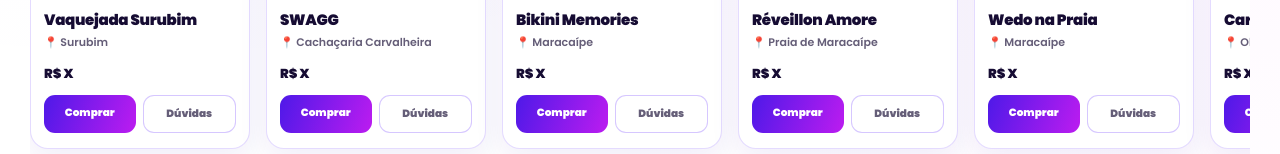
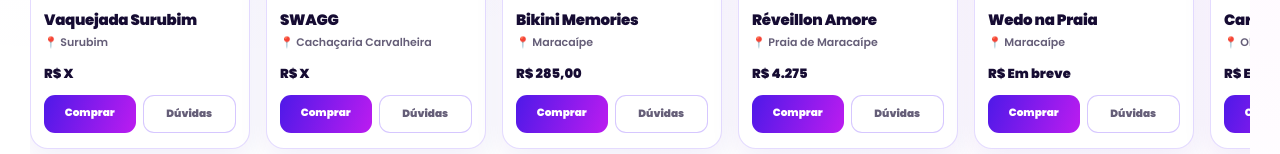
Before and after one commit to icarodev22/ticketx-site, a plain HTML site: page index.html in a window 1280 px wide. Shown: the part 1229-1383 px from the top of the page. Drawn offline with Linux system fonts and the light colour scheme.

Commit message:
valor eventos

```diff
--- a/index.html
+++ b/index.html
@@ -518,29 +518,29 @@ const events = [
   },
   {
     slug:'bikini-memories', name:'Bikini Memories', place:'Maracaípe',
-    dateBadge:'20 E 22 NOV', dateFull:'20 e 22 de novembro de 2026', price:'X',
+    dateBadge:'20 E 22 NOV', dateFull:'20 e 22 de novembro de 2026', price:'285,00',
     tags:['carvalheira'], fallbackClass:'event-bikini',
     offer:'5% OFF',
     url:'https://www.sympla.com.br/evento/bikini-memories-2026/3578485?d=TICKETX'
   },
   {
     slug:'reveillon-amore', name:'Réveillon Amore', place:'Praia de Maracaípe',
-    dateBadge:'27–31 DEZ', dateFull:'27 a 31 de dezembro de 2026', price:'X',
+    dateBadge:'27–31 DEZ', dateFull:'27 a 31 de dezembro de 2026', price:'4.275',
     tags:['reveillon'], fallbackClass:'event-amore',
     offer:'5% OFF',
     url:'https://www.sympla.com.br/evento/reveillon-amore-2027/3390641?d=MILTONV'
   },
   {
     slug:'wedo-na-praia', name:'Wedo na Praia', place:'Maracaípe',
-    dateBadge:'16 JAN', dateFull:'16 de janeiro de 2027', price:'X',
+    dateBadge:'16 JAN', dateFull:'16 de janeiro de 2027', price:'Em breve',
     tags:[], fallbackClass:'event-wedo',
     offer:null,
     url:'https://wa.me/5581991017226?text=Ol%C3%A1,%20gostaria%20de%20comprar%20o%20ingresso%20do%20Wedo%20Na%20Praia%202k27!%20'
   },
   {
     slug:'carvalheira-na-ladeira', name:'Carvalheira na Ladeira', place:'Olinda',
-    dateBadge:'6–9 FEV', dateFull:'6 a 9 de fevereiro de 2027', price:'X',
-    tags:['carvalheira'], fallbackClass:'event-carv',
+    dateBadge:'6–9 FEV', dateFull:'6 a 9 de fevereiro de 2027', price:'Em breve',
+    tags:['carvalheira', 'carnaval'], fallbackClass:'event-carv',
     offer:'5% OFF',
     url:'https://www.sympla.com.br/carvalheira-na-ladeira-2027__3314458?afid=109062'
   },
```
